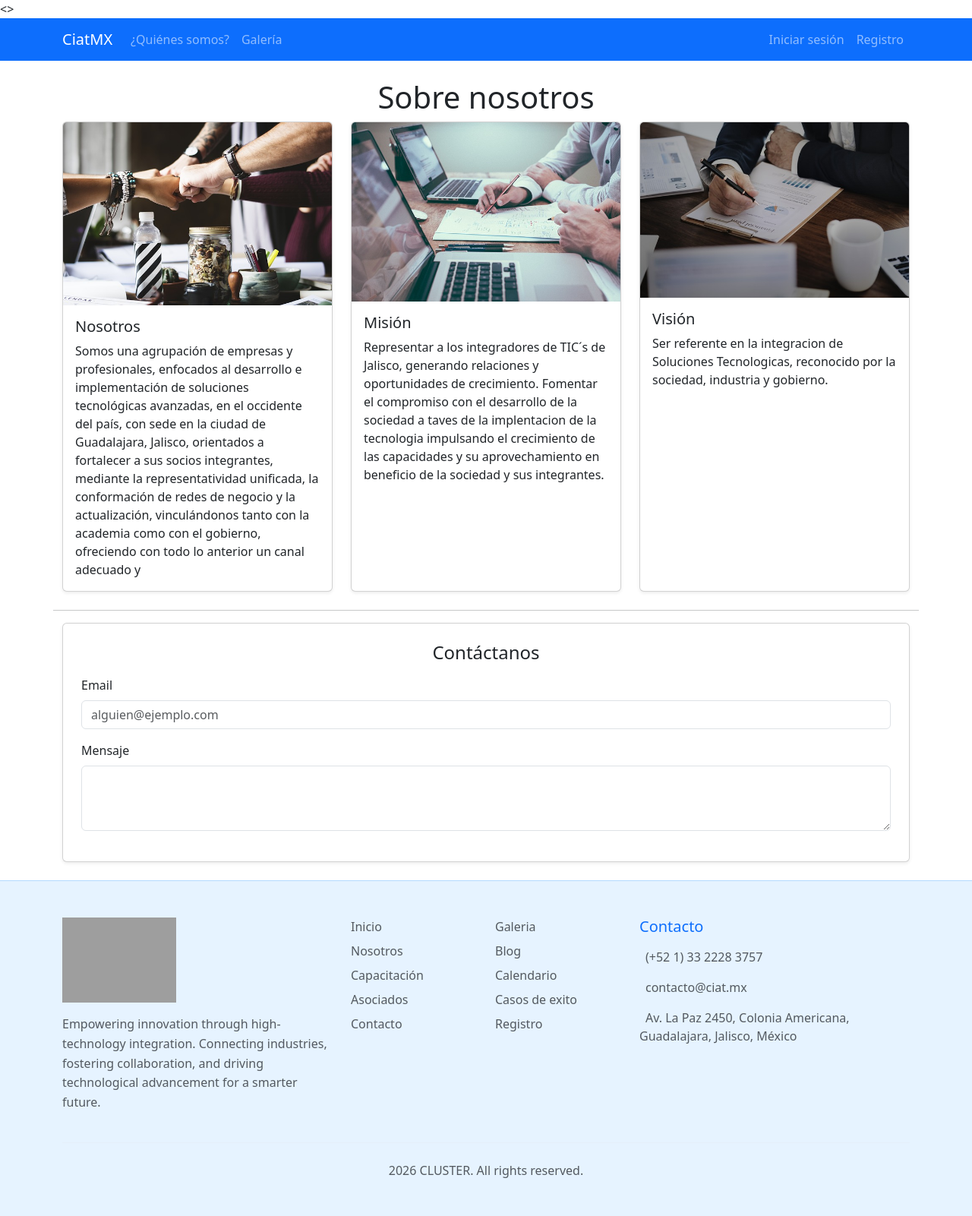
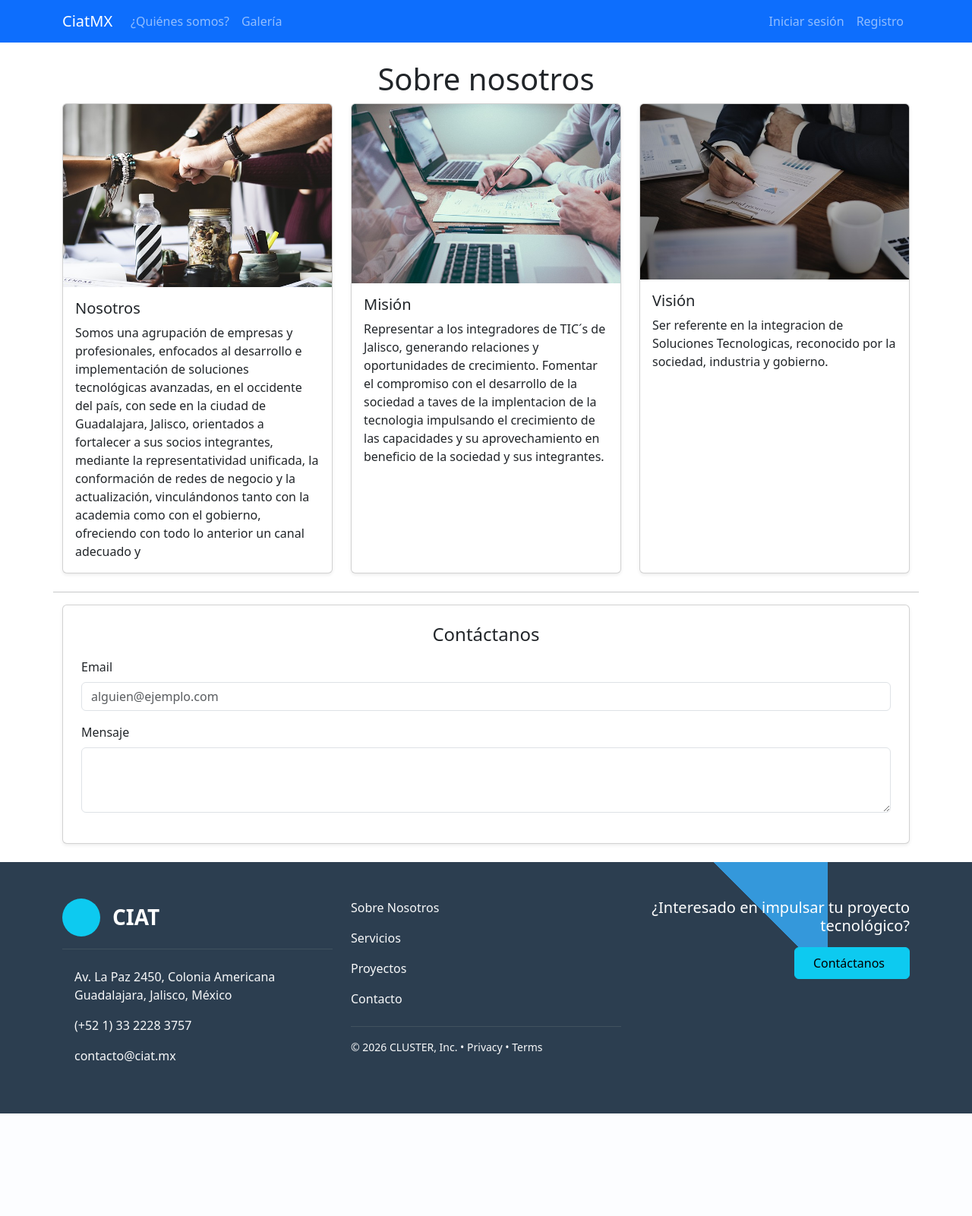
Before and after one commit to rubendcdev/cluster-webapp, a Flask app: page /about in a window 1280 px wide. Shown: the whole page at 76% size. After the commit the page ends 1466 px from the top, so only its background shows below. Run offline with Flask 3, Linux system fonts and the light colour scheme; grey boxes are pictures that could not be loaded.

Commit message:
footer corregido

```diff
--- a/app/templates/layout.html
+++ b/app/templates/layout.html
@@ -11,7 +11,7 @@
     <title>{% block title %}Cluster Integradores de Alta Tecnología{% endblock %}</title>
 </head>
 
-<>
+<body>
 
     <nav class="navbar navbar-expand-lg navbar-dark bg-primary">
         <div class="container container-lg">
@@ -64,69 +64,80 @@
     </main>
 
     <!-- Footer -->
+    <footer class="footer mt-auto py-5" style="background-color: #2c3e50; color: #ffffff; position: relative; overflow: hidden;">
+        <!-- Elemento decorativo triangular de fondo -->
+        <div class="position-absolute top-0 end-0 w-50 h-100 opacity-5">
+            <div style="width: 300px; height: 300px; background: linear-gradient(45deg, transparent 50%, #3498db 50%); transform: translate(50%, -50%);"></div>
+        </div>
 
-    <footer class="footer mt-auto py-5" style="background-color: #e6f3ff; border-top: 1px solid #b3d9ff;">
-        <div class="container container-lg">
+        <div class="container container-lg position-relative">
             <div class="row">
-                <!-- Columna izquierda: Logo y descripción -->
+                <!-- Columna izquierda: Logo y Contacto -->
                 <div class="col-md-4">
-                    <div class="mb-3">
-                        <img src="/static/img/logo_placeholder.png" alt="Logo Cluster" style="width: 150px;">
+                    <div class="mb-4">
+                        <div class="d-flex align-items-center mb-3">
+                            <div class="d-flex align-items-center justify-content-center rounded-circle bg-info me-3" style="width: 50px; height: 50px;">
+                                <i class="bi bi-cpu text-white fs-4"></i>
+                            </div>
+                            <h3 class="mb-0 fw-bold text-white">CIAT</h3>
+                        </div>
+                        <hr class="my-3" style="border-color: #7f8c8d;">
                     </div>
-                    <p class="text-muted" style="line-height: 1.6;">
-                        Empowering innovation through high-technology integration. Connecting
-                        industries, fostering collaboration, and driving technological
-                        advancement for a smarter future.
+                    <div class="contact-info">
+                        <div class="mb-3 d-flex align-items-start">
+                            <i class="bi bi-geo-alt text-info me-3 mt-1"></i>
+                            <span class="text-light">Av. La Paz 2450, Colonia Americana<br>Guadalajara, Jalisco, México</span>
+                        </div>
+                        <div class="mb-3 d-flex align-items-center">
+                            <i class="bi bi-telephone text-info me-3"></i>
+                            <span class="text-light">(+52 1) 33 2228 3757</span>
+                        </div>
+                        <div class="mb-3 d-flex align-items-center">
+                            <i class="bi bi-envelope text-info me-3"></i>
+                            <span class="text-light">contacto@ciat.mx</span>
+                        </div>
+                    </div>
+                </div>
+
+                <!-- Columna central: Enlaces de Navegación -->
+                <div class="col-md-4">
+                    <ul class="list-unstyled mb-4">
+                        <li class="mb-3"><a href="/about" class="text-light text-decoration-none">Sobre Nosotros</a></li>
+                        <li class="mb-3"><a href="#" class="text-light text-decoration-none">Servicios</a></li>
+                        <li class="mb-3"><a href="/gallery" class="text-light text-decoration-none">Proyectos</a></li>
+                        <li class="mb-3"><a href="#" class="text-light text-decoration-none">Contacto</a></li>
+                    </ul>
+                    <hr class="my-3" style="border-color: #7f8c8d;">
+                    <p class="text-light mb-0 small">
+                        &copy; 2026 CLUSTER, Inc. •
+                        <a href="#" class="text-light text-decoration-none">Privacy</a> •
+                        <a href="#" class="text-light text-decoration-none">Terms</a>
                     </p>
                 </div>
 
-                <!-- Columna central: Enlaces -->
-                <div class="col-md-2">
-                    <ul class="list-unstyled">
-                        <li class="mb-2"><a href="#" class="text-muted text-decoration-none">Inicio</a></li>
-                        <li class="mb-2"><a href="#" class="text-muted text-decoration-none">Nosotros</a></li>
-                        <li class="mb-2"><a href="#" class="text-muted text-decoration-none">Capacitación</a></li>
-                        <li class="mb-2"><a href="#" class="text-muted text-decoration-none">Asociados</a></li>
-                        <li class="mb-2"><a href="#" class="text-muted text-decoration-none">Contacto</a></li>
-                    </ul>
-                </div>
-
-                <!-- Columna central: Recursos -->
-                <div class="col-md-2">
-                    <ul class="list-unstyled">
-                        <li class="mb-2"><a href="/gallery" class="text-muted text-decoration-none">Galeria</a></li>
-                        <li class="mb-2"><a href="#" class="text-muted text-decoration-none">Blog</a></li>
-                        <li class="mb-2"><a href="#" class="text-muted text-decoration-none">Calendario</a></li>
-                        <li class="mb-2"><a href="#" class="text-muted text-decoration-none">Casos de exito</a></li>
-                        <li class="mb-2"><a href="/register" class="text-muted text-decoration-none">Registro</a></li>
-                    </ul>
-                </div>
-
-                <!-- Columna derecha: Contacto -->
-                <div class="col-md-4">
-                    <h5 class="text-primary mb-3">Contacto</h5>
-                    <div class="contact-info">
-                        <div class="mb-3">
-                            <i class="bi bi-telephone text-primary me-2"></i>
-                            <span class="text-muted">(+52 1) 33 2228 3757</span>
-                        </div>
-                        <div class="mb-3">
-                            <i class="bi bi-envelope text-primary me-2"></i>
-                            <span class="text-muted">contacto@ciat.mx</span>
-                        </div>
-                        <div class="mb-3">
-                            <i class="bi bi-geo-alt text-primary me-2"></i>
-                            <span class="text-muted">Av. La Paz 2450, Colonia Americana, Guadalajara, Jalisco, México</span>
-                        </div>
+                <!-- Columna derecha: Llamada a la Acción y Redes Sociales -->
+                <div class="col-md-4 text-end">
+                    <div class="mb-4">
+                        <h5 class="mb-3 text-white">¿Interesado en impulsar tu proyecto tecnológico?</h5>
+                        <button class="btn btn-info px-4 py-2">
+                            Contáctanos
+                            <i class="bi bi-arrow-right ms-2"></i>
+                        </button>
                     </div>
-                </div>
-            </div>
-
-            <!-- Copyright y links legales -->
-            <hr class="my-4" style="border-color: #dee2e6;">
-            <div class="row">
-                <div class="col-12 text-center">
-                    <p class="text-muted mb-0"> 2026 CLUSTER. All rights reserved.</p>
+                    <div class="d-flex justify-content-end gap-3 mt-4">
+                        <a href="#" class="text-light text-decoration-none">
+                            <i class="bi bi-twitter fs-5"></i>
+                        </a>
+                        <a href="#" class="text-light text-decoration-none">
+                            <i class="bi bi-facebook fs-5"></i>
+                        </a>
+                        <a href="#" class="text-light text-decoration-none">
+                            <i class="bi bi-linkedin fs-5"></i>
+                        </a>
+                        <a href="#" class="text-light text-decoration-none">
+                            <i class="bi bi-youtube fs-5"></i>
+                        </a>
+                    </div>
                 </div>
             </div>
         </div>
```
